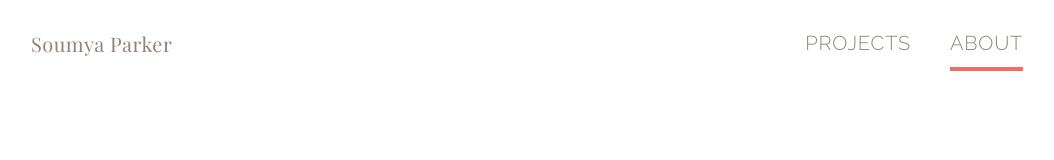
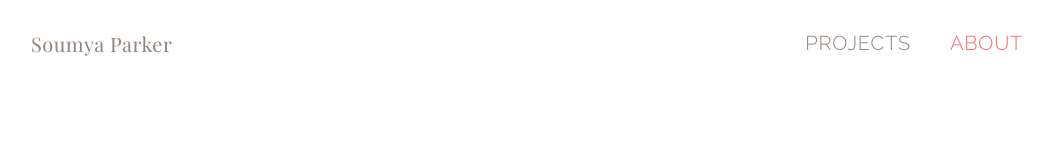
Before and after one commit to d4ncer/soumyaparker.com, a Gatsby site: page /about in a window 1280 px wide. Shown: the top 160 px of the page, without its empty margins (113-1167 px from the left). Built offline with nearby package versions, Linux system fonts and the light colour scheme; Gatsby itself is replaced by a stand-in of ours.

Commit message:
Fix styling on header links when active

```diff
--- a/src/components/header.js
+++ b/src/components/header.js
@@ -100,7 +100,7 @@ const SiteLink = styled(Link)`
 
 const activeLinkStyles = {
   paddingBottom: '0.75rem',
-  borderBottom: `0.25rem solid ${styles.color.primary}`,
+  color: styles.color.primary,
 };
 
 const Header = () => (
```
